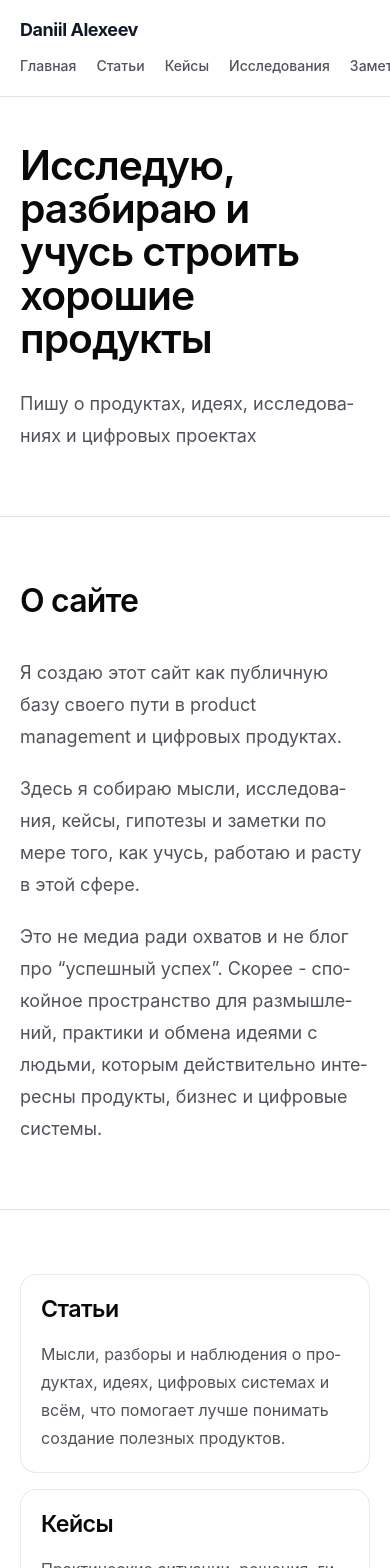
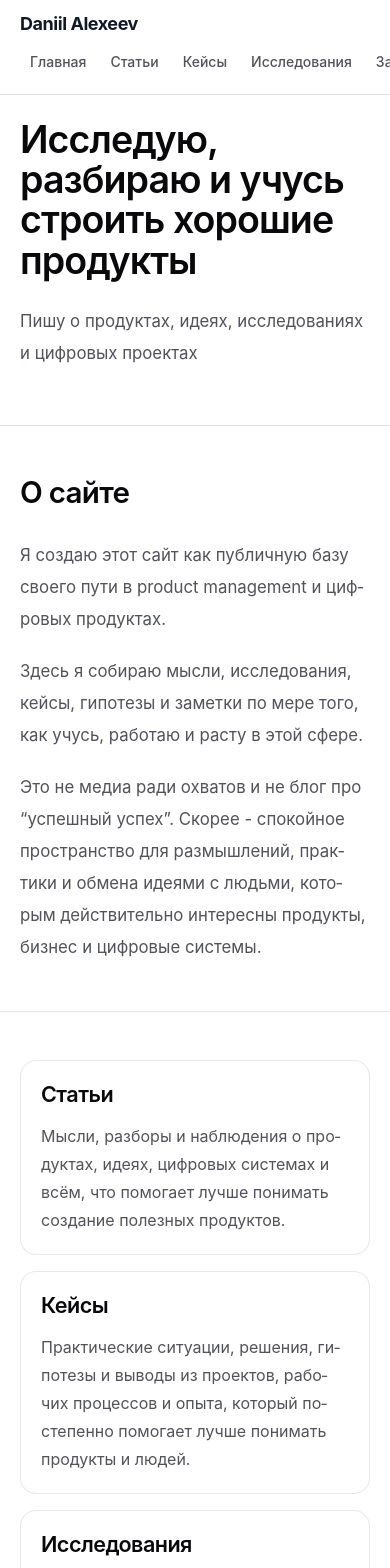
Before and after one commit to DaniilAlexeevhost/personal-site, a Next.js app: page / in a window 390 px wide. Shown: the top 1568 px of the page. Built offline with nearby package versions, Linux system fonts and the light colour scheme; no server answers.

Commit message:
Refine mobile editorial experience

```diff
--- a/app/layout.tsx
+++ b/app/layout.tsx
@@ -33,60 +33,60 @@ export default function RootLayout({
       <body>
         <header className="fixed top-0 left-0 w-full z-50 border-b border-zinc-200 bg-white/90 backdrop-blur-xl">
           <div className="max-w-6xl mx-auto px-5 sm:px-6">
-            <div className="flex min-h-24 flex-col justify-center gap-3 py-3 sm:h-20 sm:min-h-0 sm:flex-row sm:items-center sm:gap-6 sm:py-0">
+            <div className="flex min-h-20 flex-col justify-center gap-2.5 py-3 sm:h-20 sm:min-h-0 sm:flex-row sm:items-center sm:gap-6 sm:py-0">
               <Link
                 href="/"
-                className="shrink-0 text-lg sm:text-xl font-bold tracking-tight"
+                className="shrink-0 text-lg sm:text-xl font-bold tracking-tight leading-6"
               >
                 Daniil Alexeev
               </Link>
 
-              <nav className="-mx-5 flex min-w-0 items-center gap-5 overflow-x-auto whitespace-nowrap px-5 pb-1 text-sm font-medium text-zinc-600 [scrollbar-width:none] sm:mx-0 sm:ml-auto sm:gap-8 sm:px-0 sm:pb-0 [&::-webkit-scrollbar]:hidden">
+              <nav className="-mx-5 flex min-w-0 items-center gap-1 overflow-x-auto whitespace-nowrap px-5 pb-1 text-sm font-medium text-zinc-600 [scrollbar-width:none] sm:mx-0 sm:ml-auto sm:gap-8 sm:px-0 sm:pb-0 [&::-webkit-scrollbar]:hidden">
                 <Link
                   href="/"
-                  className="hover:text-black transition-colors"
+                  className="rounded-full px-2.5 py-1.5 hover:text-black transition-colors sm:rounded-none sm:px-0 sm:py-0"
                 >
                   Главная
                 </Link>
 
                 <Link
                   href="/articles"
-                  className="hover:text-black transition-colors"
+                  className="rounded-full px-2.5 py-1.5 hover:text-black transition-colors sm:rounded-none sm:px-0 sm:py-0"
                 >
                   Статьи
                 </Link>
 
                 <Link
                   href="/cases"
-                  className="hover:text-black transition-colors"
+                  className="rounded-full px-2.5 py-1.5 hover:text-black transition-colors sm:rounded-none sm:px-0 sm:py-0"
                 >
                   Кейсы
                 </Link>
 
                 <Link
                   href="/research"
-                  className="hover:text-black transition-colors"
+                  className="rounded-full px-2.5 py-1.5 hover:text-black transition-colors sm:rounded-none sm:px-0 sm:py-0"
                 >
                   Исследования
                 </Link>
 
                 <Link
                   href="/notes"
-                  className="hover:text-black transition-colors"
+                  className="rounded-full px-2.5 py-1.5 hover:text-black transition-colors sm:rounded-none sm:px-0 sm:py-0"
                 >
                   Заметки
                 </Link>
 
                 <Link
                   href="/about"
-                  className="hover:text-black transition-colors"
+                  className="rounded-full px-2.5 py-1.5 hover:text-black transition-colors sm:rounded-none sm:px-0 sm:py-0"
                 >
                   О проекте
                 </Link>
 
                 <Link
                   href="/contacts"
-                  className="hover:text-black transition-colors"
+                  className="rounded-full px-2.5 py-1.5 hover:text-black transition-colors sm:rounded-none sm:px-0 sm:py-0"
                 >
                   Контакты
                 </Link>
@@ -97,13 +97,13 @@ export default function RootLayout({
 
         {children}
 
-        <footer className="border-t border-zinc-200 bg-white py-10 sm:py-12">
+        <footer className="border-t border-zinc-200 bg-white py-9 sm:py-12">
           <div className="max-w-6xl mx-auto px-5 sm:px-6 flex flex-col gap-4 sm:flex-row sm:items-center sm:justify-between">
-            <div className="text-sm text-zinc-500">
+            <div className="text-sm leading-6 text-zinc-500">
               © 2026 Daniil Alexeev
             </div>
 
-            <div className="flex flex-wrap items-center gap-x-6 gap-y-2 text-sm text-zinc-500">
+            <div className="flex flex-wrap items-center gap-x-5 gap-y-2 text-sm leading-6 text-zinc-500 sm:gap-x-6">
               <Link href="/rss.xml">RSS</Link>
               <Link href="/contacts">Email</Link>
             </div>
--- a/app/page.tsx
+++ b/app/page.tsx
@@ -40,28 +40,28 @@ export default function HomePage() {
 
   return (
     <main className="min-h-screen bg-white text-zinc-950">
-      <section className="max-w-6xl mx-auto px-5 sm:px-6 pt-36 sm:pt-36 md:pt-40 pb-16 sm:pb-24 lg:pb-28">
+      <section className="max-w-6xl mx-auto px-5 sm:px-6 pt-30 sm:pt-36 md:pt-40 pb-14 sm:pb-24 lg:pb-28">
         <div className="max-w-[52rem]">
-          <h1 className="font-semibold text-[2.55rem] sm:text-5xl md:text-6xl xl:text-7xl leading-[1.06] tracking-tight mb-7 sm:mb-8">
+          <h1 className="font-semibold text-[2.35rem] sm:text-5xl md:text-6xl xl:text-7xl leading-[1.07] sm:leading-[1.06] tracking-tight mb-6 sm:mb-8">
             Исследую, разбираю и учусь строить хорошие продукты
           </h1>
 
-          <p className="text-lg sm:text-xl md:text-2xl leading-8 md:leading-9 text-zinc-600 max-w-[42rem]">
+          <p className="text-[1.05rem] sm:text-xl md:text-2xl leading-8 md:leading-9 text-zinc-600 max-w-[42rem]">
             Пишу о продуктах, идеях, исследованиях и цифровых проектах
           </p>
         </div>
       </section>
 
       <section className="border-t border-zinc-200 bg-white">
-        <div className="max-w-6xl mx-auto px-5 sm:px-6 py-16 sm:py-24 lg:py-28">
-          <div className="grid gap-9 sm:gap-12 lg:grid-cols-[0.76fr_1.4fr] lg:gap-20">
+        <div className="max-w-6xl mx-auto px-5 sm:px-6 py-12 sm:py-24 lg:py-28">
+          <div className="grid gap-7 sm:gap-12 lg:grid-cols-[0.76fr_1.4fr] lg:gap-20">
             <div>
-              <h2 className="text-[2rem] sm:text-4xl md:text-5xl font-semibold leading-tight tracking-tight text-zinc-950">
+              <h2 className="text-[1.85rem] sm:text-4xl md:text-5xl font-semibold leading-tight tracking-tight text-zinc-950">
                 О сайте
               </h2>
             </div>
 
-            <div className="max-w-[46rem] space-y-5 sm:space-y-6 text-lg leading-8 sm:leading-9 text-zinc-600">
+            <div className="max-w-[46rem] space-y-5 sm:space-y-6 text-[1.05rem] sm:text-lg leading-8 sm:leading-9 text-zinc-600">
               <p>
                 Я создаю этот сайт как публичную базу своего пути в product
                 management и цифровых продуктах.
@@ -82,12 +82,12 @@ export default function HomePage() {
       </section>
 
       <section className="border-t border-zinc-200 bg-white">
-        <div className="max-w-6xl mx-auto px-5 sm:px-6 py-16 sm:py-24 lg:py-28">
+        <div className="max-w-6xl mx-auto px-5 sm:px-6 py-12 sm:py-24 lg:py-28">
           <div className="grid gap-4 sm:gap-5 md:grid-cols-2">
             {sections.map((section) => {
               const content = (
                 <article className="h-full rounded-2xl sm:rounded-3xl border border-zinc-200/80 bg-white p-5 sm:p-7 lg:p-8">
-                  <h2 className="mb-4 text-[1.45rem] sm:text-2xl font-semibold leading-tight tracking-tight text-zinc-950">
+                  <h2 className="mb-3.5 sm:mb-4 text-[1.35rem] sm:text-2xl font-semibold leading-tight tracking-tight text-zinc-950">
                     {section.title}
                   </h2>
                   <p className="max-w-[34rem] text-base leading-7 text-zinc-600">
@@ -111,12 +111,12 @@ export default function HomePage() {
       </section>
 
       <section className="bg-zinc-50">
-        <div className="max-w-6xl mx-auto px-5 sm:px-6 py-16 sm:py-24 lg:py-28">
-          <div className="max-w-[46rem] mb-10 sm:mb-14">
-            <p className="text-xs sm:text-sm uppercase tracking-[0.18em] sm:tracking-[0.26em] text-zinc-500 mb-4">
+        <div className="max-w-6xl mx-auto px-5 sm:px-6 py-12 sm:py-24 lg:py-28">
+          <div className="max-w-[46rem] mb-8 sm:mb-14">
+            <p className="text-xs sm:text-sm uppercase tracking-[0.16em] sm:tracking-[0.26em] text-zinc-500 mb-3.5 sm:mb-4">
               Последние заметки и статьи
             </p>
-            <h2 className="text-[2rem] sm:text-4xl md:text-5xl font-semibold leading-tight tracking-tight text-zinc-950">
+            <h2 className="text-[1.85rem] sm:text-4xl md:text-5xl font-semibold leading-tight tracking-tight text-zinc-950">
               Статьи, заметки и исследования
             </h2>
             <p className="mt-5 text-base sm:text-lg leading-7 sm:leading-8 text-zinc-600">
@@ -133,21 +133,21 @@ export default function HomePage() {
                 className="group"
               >
                 <article className="flex h-full flex-col overflow-hidden rounded-2xl sm:rounded-3xl border border-zinc-200/80 bg-white p-5 sm:p-7 lg:p-8 shadow-[0_18px_56px_rgba(15,23,42,0.05)] transition duration-300 hover:-translate-y-1 hover:shadow-[0_32px_96px_rgba(15,23,42,0.12)]">
-                  <div className="mb-6 flex flex-wrap gap-2 sm:gap-3 text-xs sm:text-sm text-zinc-500">
-                    <span className="rounded-full border border-zinc-200 px-3 py-1">
+                  <div className="mb-5 sm:mb-6 flex flex-wrap gap-2 sm:gap-3 text-xs leading-5 sm:text-sm text-zinc-500">
+                    <span className="rounded-full border border-zinc-200 px-3 py-1 leading-5">
                       {article.category}
                     </span>
                     {article.tags.slice(0, 1).map((tag) => (
                       <span
                         key={tag}
-                        className="rounded-full border border-zinc-200 px-3 py-1"
+                        className="rounded-full border border-zinc-200 px-3 py-1 leading-5"
                       >
                         {tag}
                       </span>
                     ))}
                   </div>
 
-                  <h3 className="text-xl lg:text-2xl font-semibold leading-tight tracking-tight text-zinc-950 mb-4 group-hover:text-zinc-800 transition-colors">
+                  <h3 className="text-xl lg:text-2xl font-semibold leading-snug tracking-tight text-zinc-950 mb-4 group-hover:text-zinc-800 transition-colors">
                     {article.title}
                   </h3>
 
--- a/components/EditorialScope.tsx
+++ b/components/EditorialScope.tsx
@@ -5,8 +5,8 @@ type EditorialScopeProps = {
 export default function EditorialScope({ items }: EditorialScopeProps) {
   return (
     <section className="border-t border-zinc-200 bg-white">
-      <div className="max-w-6xl mx-auto px-5 sm:px-6 py-10 sm:py-14">
-        <div className="grid gap-3 sm:grid-cols-2 lg:grid-cols-4">
+      <div className="max-w-6xl mx-auto px-5 sm:px-6 py-9 sm:py-14">
+        <div className="grid gap-4 sm:gap-3 sm:grid-cols-2 lg:grid-cols-4">
           {items.map((item) => (
             <div
               key={item}
```
Also changed, not shown: app/articles/[slug]/page.tsx (+10 -10 lines), components/ContentDetail.tsx (+5 -5 lines), components/ContentGrid.tsx (+8 -8 lines), components/EditorialProse.tsx (+1 -1 lines), components/SectionHero.tsx (+4 -4 lines).
